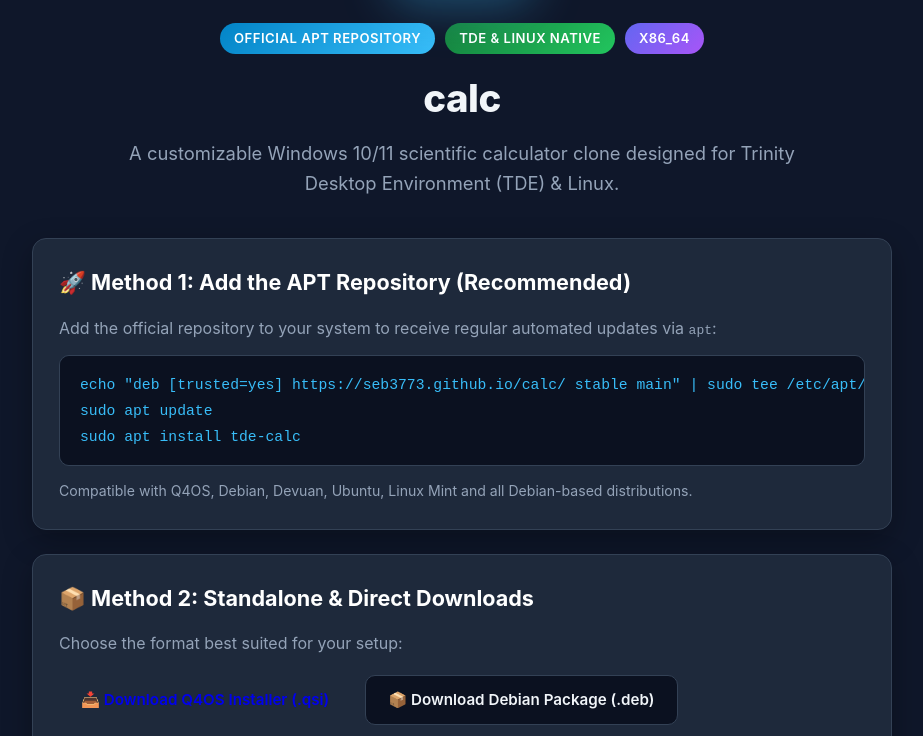
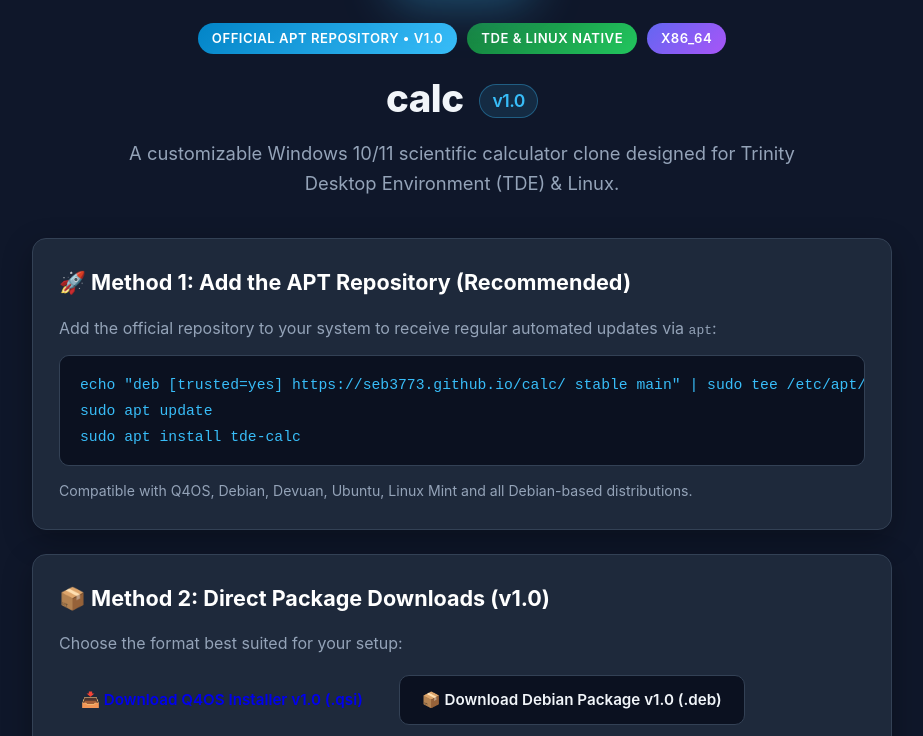
Before and after one commit to seb3773/calc, a plain HTML site: page index.html in a window 1280 px wide. Shown: the part 191-927 px from the top of the page, without its empty margins (178-1101 px from the left). Drawn offline with Linux system fonts and the light colour scheme.

Commit message:
Update APT repository and packages: 2026-08-27 11:19:21

```diff
--- a/index.html
+++ b/index.html
@@ -67,6 +67,18 @@
     }
     .badge-purple {
       background: linear-gradient(135deg, #6366f1, #a855f7);
+    }
+    .version-pill {
+      display: inline-block;
+      font-size: 1.1rem;
+      font-weight: 600;
+      color: #38bdf8;
+      background: rgba(56, 189, 248, 0.12);
+      border: 1px solid rgba(56, 189, 248, 0.35);
+      padding: 2px 12px;
+      border-radius: 20px;
+      vertical-align: middle;
+      margin-left: 8px;
     }
     h1 {
       font-size: 2.4rem;
@@ -181,11 +193,11 @@
       <img src="about_calc.png" alt="calc logo" class="logo">
       <br>
       <div class="badge-group">
-        <div class="badge">Official APT Repository</div>
+        <div class="badge">Official APT Repository • v1.0</div>
         <div class="badge badge-green">TDE &amp; Linux Native</div>
         <div class="badge badge-purple">x86_64</div>
       </div>
-      <h1>calc</h1>
+      <h1>calc <span class="version-pill">v1.0</span></h1>
       <p class="lead">A customizable Windows 10/11 scientific calculator clone designed for Trinity Desktop Environment (TDE) &amp; Linux.</p>
     </header>
 
@@ -203,13 +215,13 @@ sudo apt install tde-calc</code></pre>
     </div>
 
     <div class="card">
-      <h2>📦 Method 2: Standalone &amp; Direct Downloads</h2>
+      <h2>📦 Method 2: Direct Package Downloads (v1.0)</h2>
       <p style="color: var(--text-muted); margin-bottom: 12px;">
         Choose the format best suited for your setup:
       </p>
       <div class="btn-group">
-        <a class=btn btn-primary href=setup_tde-calc_1.0.qsi>📥 Download Q4OS Installer (.qsi)</a>
-        <a class="btn btn-secondary" href="pool/main/t/tde-calc/tde-calc_1.0_amd64.deb">📦 Download Debian Package (.deb)</a>
+        <a class=btn btn-primary href=setup_tde-calc_1.0.qsi>📥 Download Q4OS Installer v1.0 (.qsi)</a>
+        <a class="btn btn-secondary" href="pool/main/t/tde-calc/tde-calc_1.0_amd64.deb">📦 Download Debian Package v1.0 (.deb)</a>
         <a class=btn btn-secondary href=tdecalc-x86_64.AppImage>🐧 Download AppImage (Portable)</a>
       </div>
       <p style="font-size: 0.85rem; color: #64748b; margin-top: 14px;">
```
Also changed, not shown: 2 other files.
